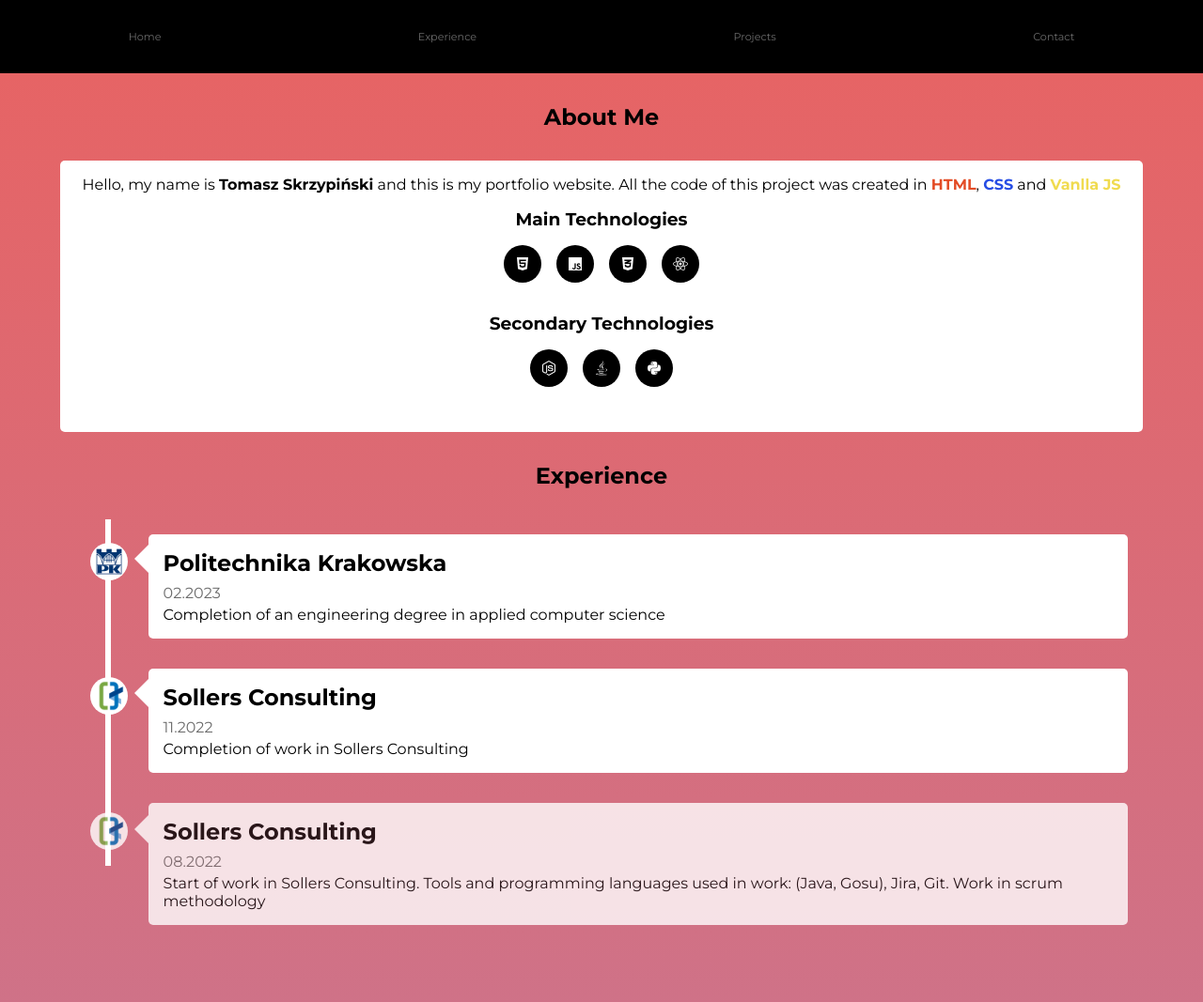
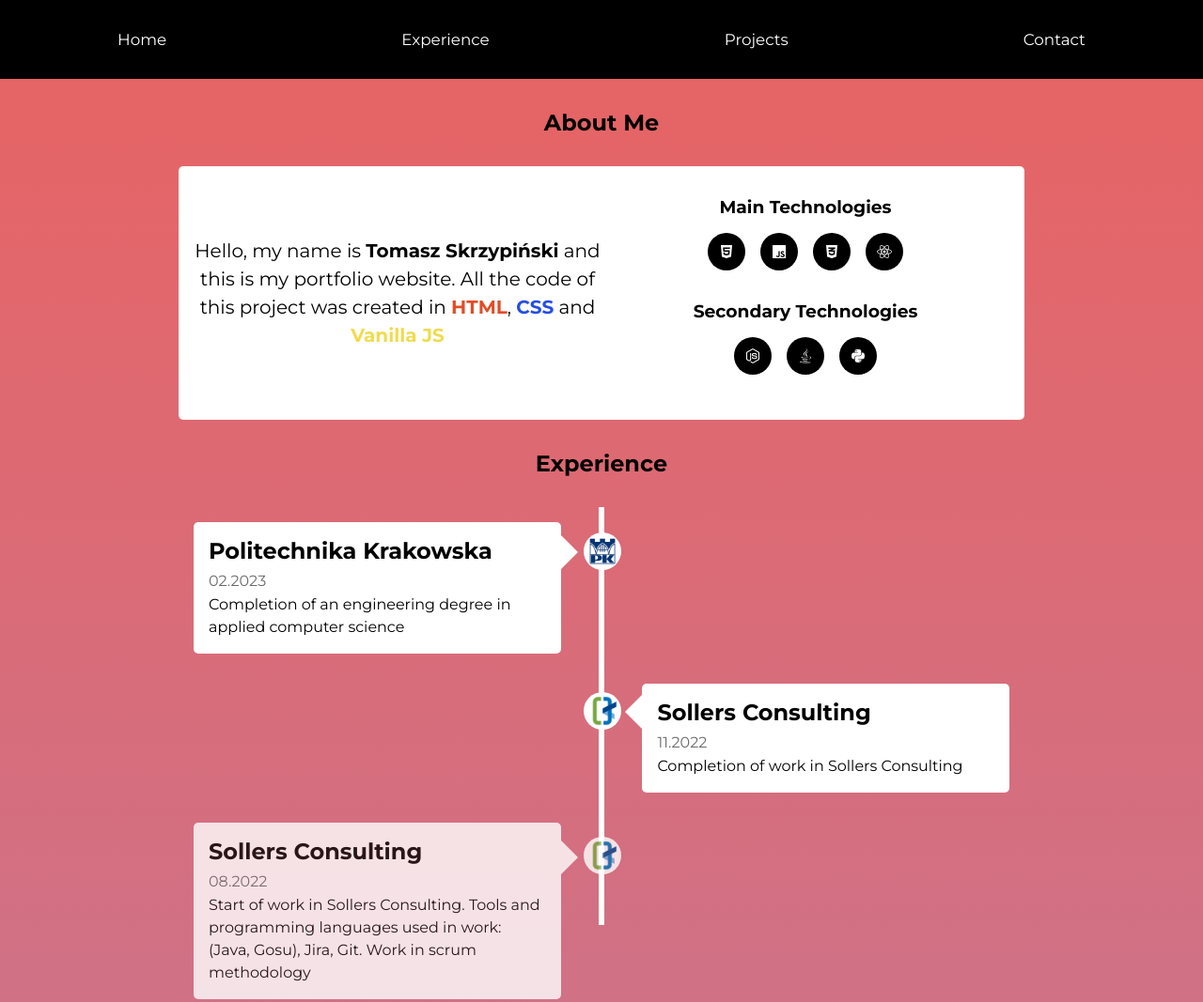
Before and after one commit to FPLTomeczek/Portfolio, a plain HTML site: page index.html in a window 1280 px wide. Shown: the top 1067 px of the page at 94% size. Drawn offline with Linux system fonts and the light colour scheme.

Commit message:
experience_rwd

```diff
--- a/index.html
+++ b/index.html
@@ -64,7 +64,7 @@
               portfolio website. All the code of this project was created in
               <span id="html-span">HTML</span>,
               <span id="css-span">CSS</span> and
-              <span id="js-span">Vanlla JS</span>
+              <span id="js-span">Vanilla JS</span>
             </p>
             <div class="tech-stack">
               <div class="main-tech">
@@ -108,34 +108,34 @@
             <div class="line-axis"></div>
 
             <div class="container">
-              <div class="text-box" id="text-box-1">
+              <div class="text-box box-left" id="text-box-1">
                 <h2>Politechnika Krakowska</h2>
                 <span>02.2023</span>
                 <p>
                   Completion of an engineering degree in applied computer
                   science
                 </p>
-                <span class="triangle"></span>
-                <div class="logo">
+                <span class="triangle left-triangle"></span>
+                <div class="logo logo-left">
                   <img src="/img/pk.png" alt="pk-end" />
                 </div>
               </div>
             </div>
 
             <div class="container">
-              <div class="text-box" id="text-box-2">
+              <div class="text-box box-right" id="text-box-2">
                 <h2>Sollers Consulting</h2>
                 <span id="date">11.2022</span>
                 <p>Completion of work in Sollers Consulting</p>
-                <span class="triangle"></span>
-                <div class="logo">
+                <span class="triangle right-triangle"></span>
+                <div class="logo logo-right">
                   <img src="/img/sollers.jpg" alt="sollers-end" />
                 </div>
               </div>
             </div>
 
             <div class="container">
-              <div class="text-box" id="text-box-3">
+              <div class="text-box box-left" id="text-box-3">
                 <h2>Sollers Consulting</h2>
                 <span>08.2022</span>
                 <p>
@@ -143,20 +143,20 @@
                   languages used in work: (Java, Gosu), Jira, Git. Work in scrum
                   methodology
                 </p>
-                <span class="triangle"></span>
-                <div class="logo">
+                <span class="triangle left-triangle"></span>
+                <div class="logo logo-left">
                   <img src="/img/sollers.jpg" alt="sollers-start" />
                 </div>
               </div>
             </div>
 
             <div class="container">
-              <div class="text-box" id="text-box-4">
+              <div class="text-box box-right" id="text-box-4">
                 <h2>Politechnika Krakowska</h2>
                 <span>10.2019</span>
                 <p>Start of studies in applied computer science field</p>
-                <span class="triangle"></span>
-                <div class="logo">
+                <span class="triangle right-triangle"></span>
+                <div class="logo logo-right">
                   <img src="/img/pk.png" alt="pk-start" />
                 </div>
               </div>
@@ -175,6 +175,7 @@
                 controls
                 width="100%"
                 height="100%"
+                id="fpltools-video"
               >
                 Sorry, your browser doesn't support embedded videos
               </video>
--- a/style.css
+++ b/style.css
@@ -14,6 +14,7 @@
   --node-color: #3c873a;
   --java-color: #f89820;
   --python-color: #4b8bbe;
+  --triangle-size: 18px;
 }
 html {
   scroll-behavior: smooth;
@@ -41,9 +42,18 @@ a {
   color: var(--dark-gray);
 }
 
+p {
+  line-height: 1.5;
+}
+
 button {
   background-color: transparent;
   border: none;
+}
+
+section {
+  max-width: 900px;
+  margin: 0 auto;
 }
 
 .app {
@@ -161,6 +171,7 @@ button {
   width: 90%;
   margin: 0 auto;
 }
+
 .navbar {
   position: fixed;
   padding: 2rem 0;
@@ -197,6 +208,10 @@ button {
   font-size: 0.7rem;
   list-style-type: none;
   justify-content: space-around;
+}
+.navbar li {
+  color: white;
+  font-size: 1.5em;
 }
 
 @keyframes fade-in-navbar {
@@ -275,6 +290,17 @@ button {
   border-radius: 5px;
   margin: 2rem 0;
   text-align: center;
+}
+
+.about p {
+  margin: auto 0;
+  font-size: 1.25em;
+}
+@media (min-width: 780px) {
+  .about {
+    display: grid;
+    grid-template-columns: 1fr 1fr;
+  }
 }
 
 #about-heading {
@@ -378,6 +404,7 @@ button {
   margin-left: 20px;
   opacity: 0;
 }
+
 #text-box-1 {
   animation: text-box_fade-in 2s forwards;
 }
@@ -399,16 +426,17 @@ button {
 .text-box > p {
   margin-top: 4px;
 }
-.text-box .triangle {
+.triangle {
   top: 10%;
-  left: -15px;
+  left: calc(var(--triangle-size) * -1);
   position: absolute;
   width: 0;
   height: 0;
-  border-right: 15px solid white;
-  border-top: 15px solid transparent;
-  border-bottom: 15px solid transparent;
+  border-top: var(--triangle-size) solid transparent;
+  border-bottom: var(--triangle-size) solid transparent;
+  border-right: var(--triangle-size) solid white;
 }
+
 @keyframes line-animation {
   from {
     height: 0;
@@ -438,6 +466,36 @@ button {
   width: 100%;
   border-radius: 50%;
 }
+
+@media (min-width: 780px) {
+  .timeline {
+    margin-left: 0;
+  }
+  .text-box {
+    margin-left: 0;
+  }
+  .box-left {
+    margin-right: 55%;
+  }
+  .box-right {
+    margin-left: 55%;
+  }
+  .line-axis {
+    left: calc(50% - 3px);
+  }
+  .logo-left {
+    left: calc(100% + var(--triangle-size) + 6px);
+  }
+  .left-triangle {
+    border-left: var(--triangle-size) solid white;
+    border-right: none;
+    left: 100%;
+  }
+  .right-triangle {
+    left: calc((var(--triangle-size)) * -1);
+  }
+}
+
 /* projects */
 .projects {
   padding: 2rem 0;
@@ -510,6 +568,11 @@ button {
 .used-tech p {
   color: var(--dark-gray);
 }
+#fpltools-video {
+  margin-top: 1rem;
+}
+
+/* contact */
 .contact {
   padding: 1rem 0;
   background-color: white;
```
